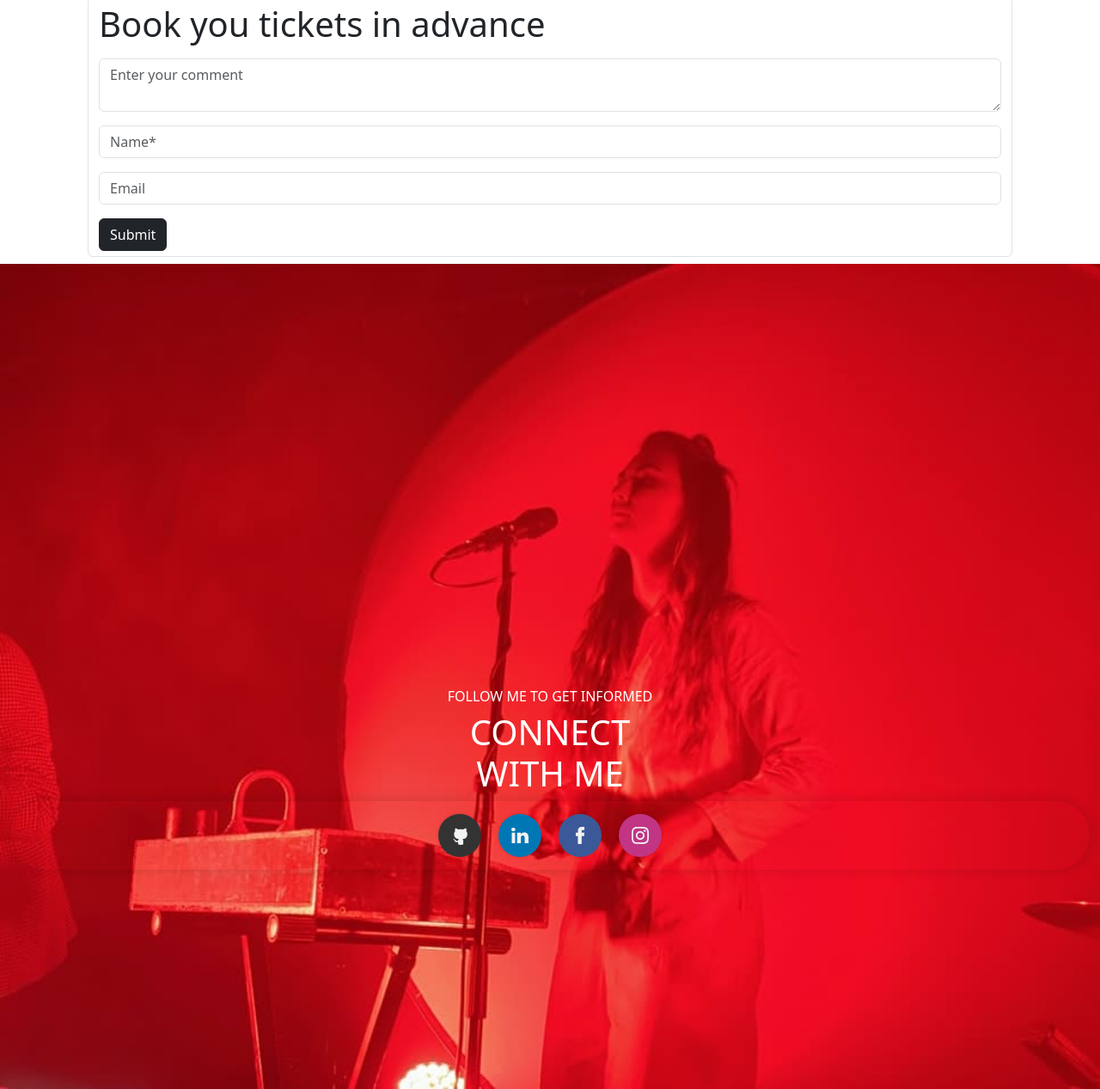
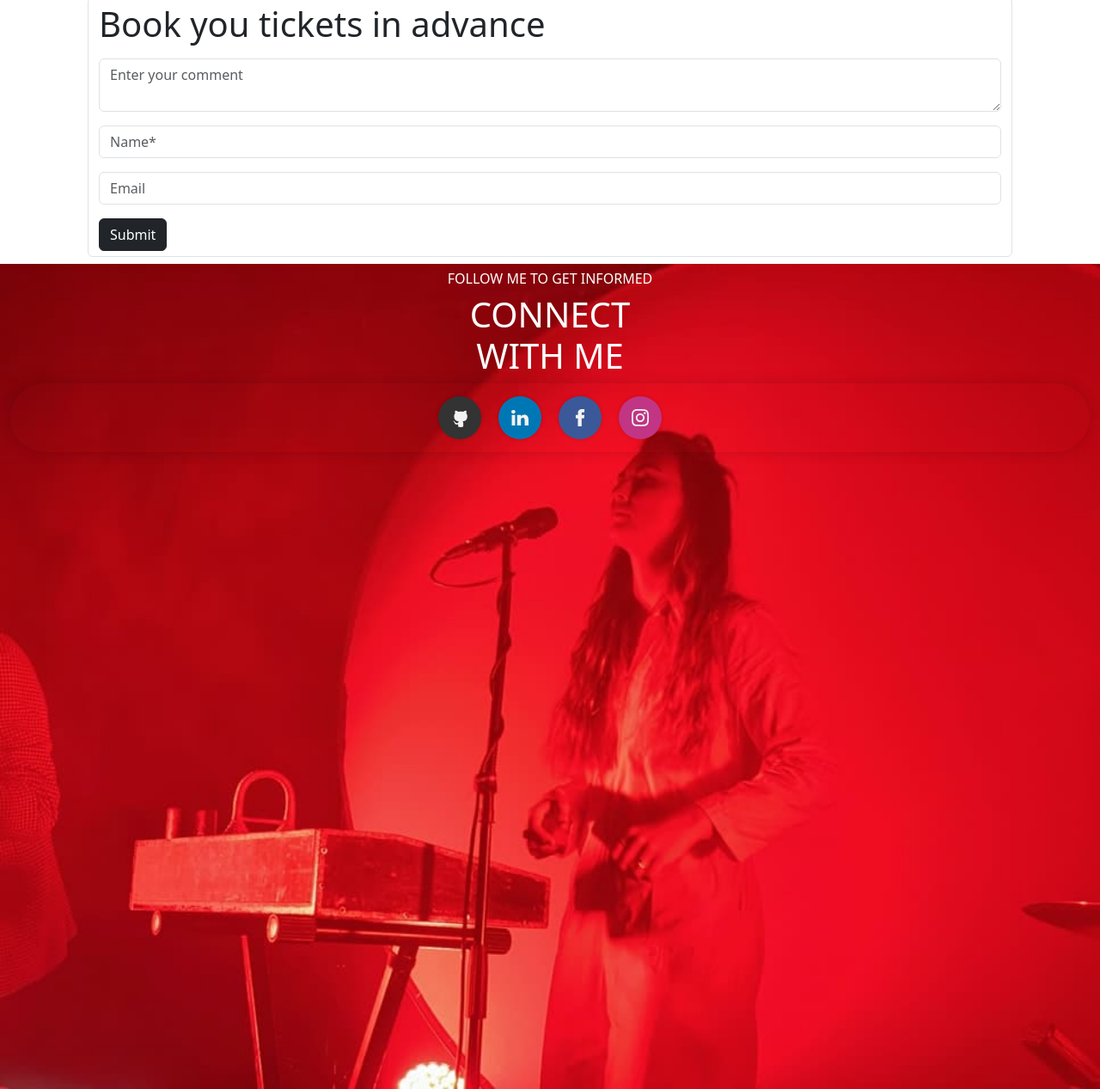
Before and after one commit to samade747/mobirise.com-Music-Artist-, a plain HTML site: page index.html in a window 1280 px wide. Shown: the part 4374-5641 px from the top of the page at 86% size. Drawn offline with nearby package versions, Linux system fonts and the light colour scheme.

Commit message:
428PM 7 1 2024

```diff
--- a/index.html
+++ b/index.html
@@ -360,17 +360,18 @@
 </div>
 
 
-<div class="container-fluid via d-flex justify-content-center align-items-center">
-     <div class="col my-auto mx-auto">
-        <div class="row-6"></div>
-        <div class="row-6 text-center ">
-            <h6 class="text-white">FOLLOW ME TO GET INFORMED</h1>
+<div class="container-fluid via justify-content-center align-items-center">
+     <div class="row">
+        <div class="col-12 text-center">
+            <h6 class="text-white mt-2">FOLLOW ME TO GET INFORMED</h6>
                 <h1 class="text-white">CONNECT
                     <br>
                     WITH ME
                 </h1>
 
-                    <div class="social-buttons row-8">
+
+                <div class="col-12">
+                    <div class="social-buttons ">
                         <a href="#" class="social-button github">
                           <svg class="cf-icon-svg" xmlns="http://www.w3.org/2000/svg" viewBox="-2.5 0 19 19"><path d="M9.464 17.178a4.506 4.506 0 0 1-2.013.317 4.29 4.29 0 0 1-2.007-.317.746.746 0 0 1-.277-.587c0-.22-.008-.798-.012-1.567-2.564.557-3.105-1.236-3.105-1.236a2.44 2.44 0 0 0-1.024-1.348c-.836-.572.063-.56.063-.56a1.937 1.937 0 0 1 1.412.95 1.962 1.962 0 0 0 2.682.765 1.971 1.971 0 0 1 .586-1.233c-2.046-.232-4.198-1.023-4.198-4.554a3.566 3.566 0 0 1 .948-2.474 3.313 3.313 0 0 1 .091-2.438s.773-.248 2.534.945a8.727 8.727 0 0 1 4.615 0c1.76-1.193 2.532-.945 2.532-.945a3.31 3.31 0 0 1 .092 2.438 3.562 3.562 0 0 1 .947 2.474c0 3.54-2.155 4.32-4.208 4.548a2.195 2.195 0 0 1 .625 1.706c0 1.232-.011 2.227-.011 2.529a.694.694 0 0 1-.272.587z"></path></svg>
                             </a>
@@ -411,10 +412,11 @@
                       </div>
 
 
-
+                    </div>
+                </div>
         </div>
     </div>
-</div>
+
 
 
 
```
